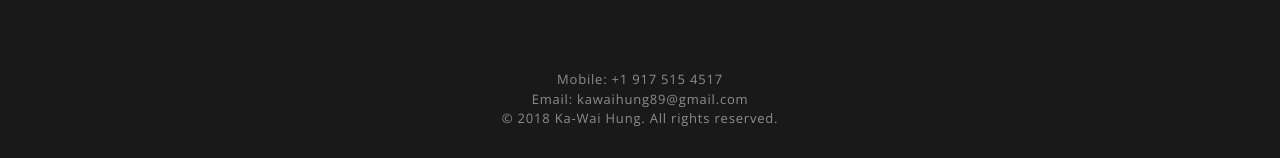
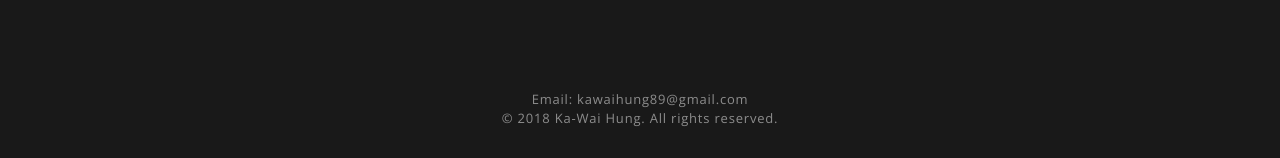
Before and after one commit to kawaihung/dirus-snowmobile, a plain HTML site: page index.html in a window 1280 px wide. Shown: the part 6844-7002 px from the top of the page. Drawn offline with nearby package versions, Linux system fonts and the light colour scheme.

Commit message:
Update index.html

```diff
--- a/index.html
+++ b/index.html
@@ -282,7 +282,7 @@ chassis.</p>
 
               <div class="footercontent">
 
-                <p>Mobile: +1 917 515 4517</p>
+
                 <p>Email: kawaihung89@gmail.com</p>
                 <p>© 2018 Ka-Wai Hung. All rights reserved.</p>
               </div>
```
